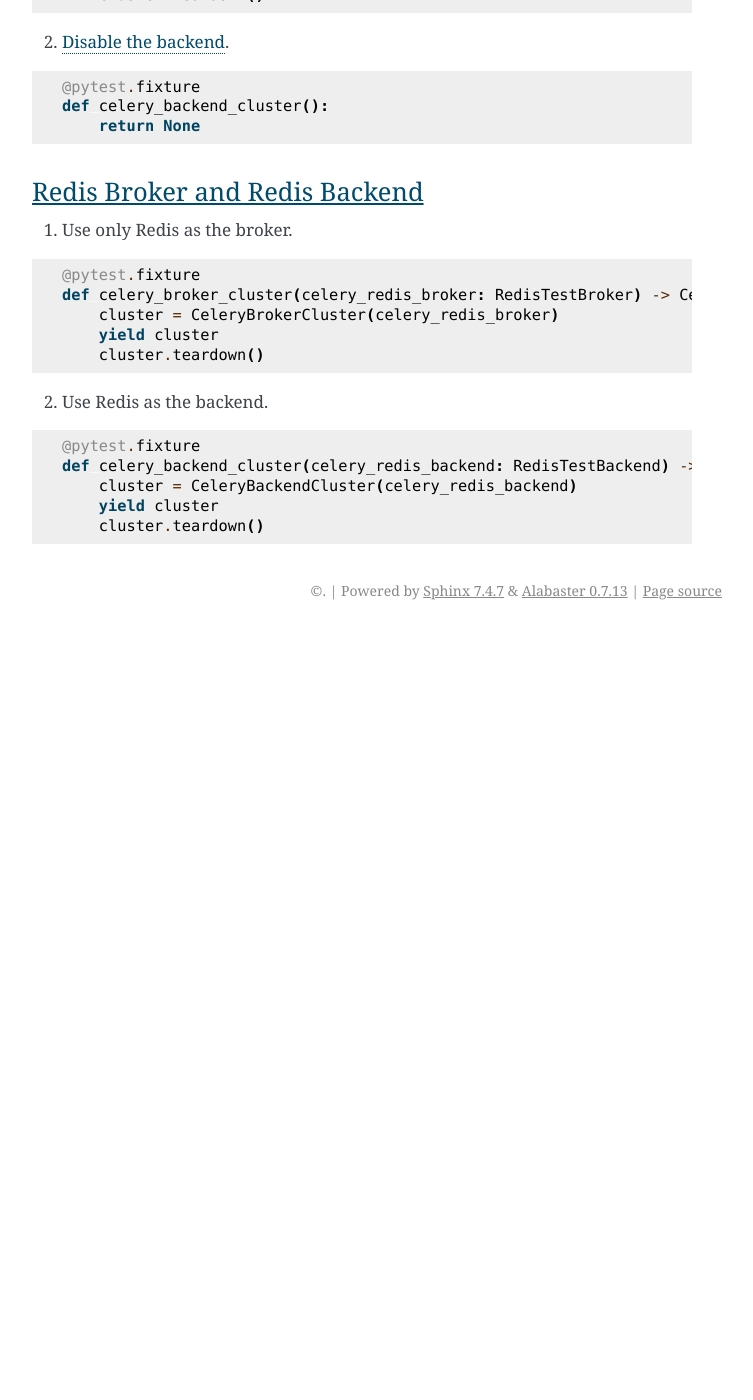
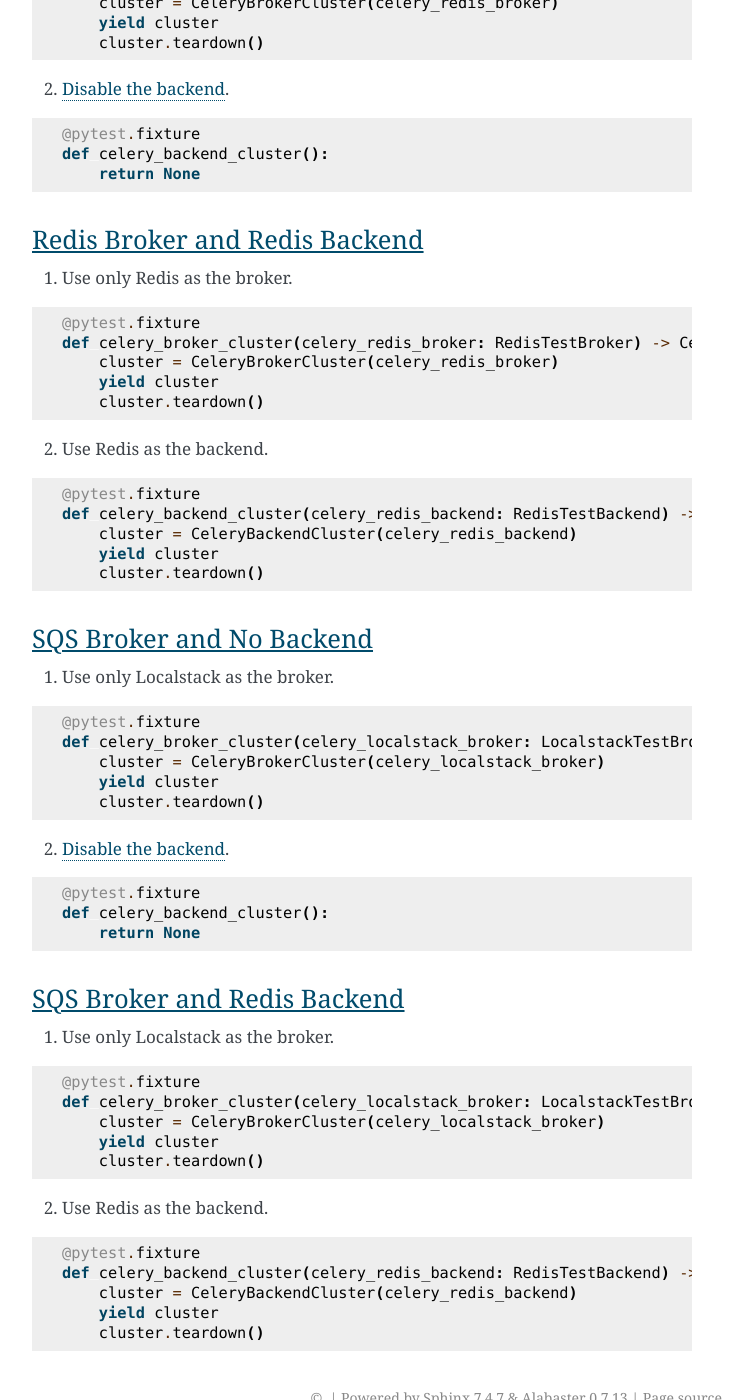
Before and after one commit to celery/pytest-celery, a Sphinx documentation site: the page built from docs/userguide/setup-matrix.rst, in a window 1280 px wide and 1400 px high, scrolled down 1974 px. Shown: the whole window, without its empty margins (388-1141 px from the left). Built offline with Sphinx 7.4.7, drawn with Linux system fonts in a browser that asks for light colours; before the commit the page ends 2604 px from its top, so only the background shows below that; some of the changed text lies outside the part shown.

Commit message:
Added documentation

```diff
--- a/docs/getting-started/introduction.rst
+++ b/docs/getting-started/introduction.rst
@@ -153,6 +153,7 @@
 
             - RabbitMQ.
             - Redis.
+            - SQS (via Localstack)
             - Custom broker.
 
         - **Backends**
--- a/docs/userguide/advanced-installation.rst
+++ b/docs/userguide/advanced-installation.rst
@@ -41,6 +41,7 @@ For example, let's assume you want to use the RabbitMQ/Redis combination.
 
 1. For RabbitMQ we will need :pypi:`kombu <kombu>`.
 2. For Redis we will need :pypi:`redis <redis>`.
+3. For SQS we will need :pypi:`kombu <kombu>` with the sqs extra.
 
 To install the plugin with the RabbitMQ/Redis combination, you will need to install the following dependencies:
 
@@ -53,8 +54,8 @@ Let's break down the command:
 - The ``pytest-celery`` is the plugin package, it will install the plugin alongside Celery and its dependencies,including **Kombu** (if not installed already).
 - The ``[redis]`` is the feature flag for the Redis vendor, it will install the :pypi:`redis <redis>` package and configure the plugin to use it which will add the Redis backend and Redis broker components to the default setup matrix.
 
-Experimental Vendors
-~~~~~~~~~~~~~~~~~~~~
+Experimental or Beta Vendors
+~~~~~~~~~~~~~~~~~~~~~~~~~~~~
 
 :ref:`vendors` that are in not stable, will not be added to the default setup matrix.
 To use the experimental vendors, you will need to configure the setup matrix manually.
--- a/docs/userguide/setup-matrix.rst
+++ b/docs/userguide/setup-matrix.rst
@@ -128,3 +128,47 @@ Redis Broker and Redis Backend
         cluster = CeleryBackendCluster(celery_redis_backend)
         yield cluster
         cluster.teardown()
+
+SQS Broker and No Backend
+~~~~~~~~~~~~~~~~~~~~~~~~~
+
+1. Use only Localstack as the broker.
+
+.. code-block:: python
+
+    @pytest.fixture
+    def celery_broker_cluster(celery_localstack_broker: LocalstackTestBroker) -> CeleryBrokerCluster:
+        cluster = CeleryBrokerCluster(celery_localstack_broker)
+        yield cluster
+        cluster.teardown()
+
+2. :ref:`Disable the backend <disable_backend>`.
+
+.. code-block:: python
+
+    @pytest.fixture
+    def celery_backend_cluster():
+        return None
+
+SQS Broker and Redis Backend
+~~~~~~~~~~~~~~~~~~~~~~~~~~~~
+
+1. Use only Localstack as the broker.
+
+.. code-block:: python
+
+    @pytest.fixture
+    def celery_broker_cluster(celery_localstack_broker: LocalstackTestBroker) -> CeleryBrokerCluster:
+        cluster = CeleryBrokerCluster(celery_localstack_broker)
+        yield cluster
+        cluster.teardown()
+
+2. Use Redis as the backend.
+
+.. code-block:: python
+
+    @pytest.fixture
+    def celery_backend_cluster(celery_redis_backend: RedisTestBackend) -> CeleryBackendCluster:
+        cluster = CeleryBackendCluster(celery_redis_backend)
+        yield cluster
+        cluster.teardown()
```
Also changed, not shown: docs/getting-started/first-steps.rst (+21 -0 lines), docs/getting-started/vendors.rst (+66 -9 lines), docs/includes/installation.txt (+10 -0 lines).
